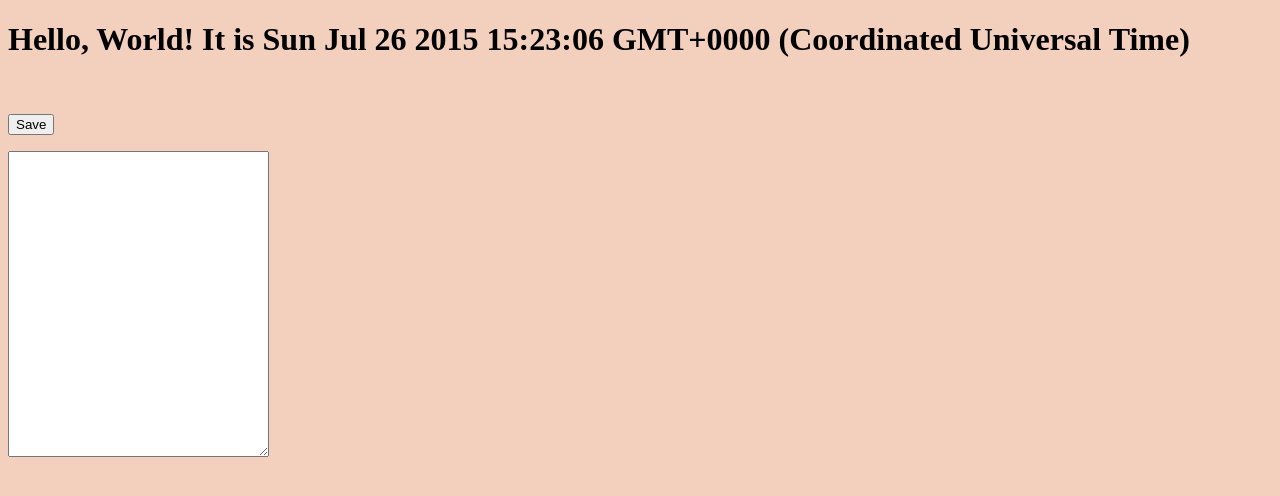
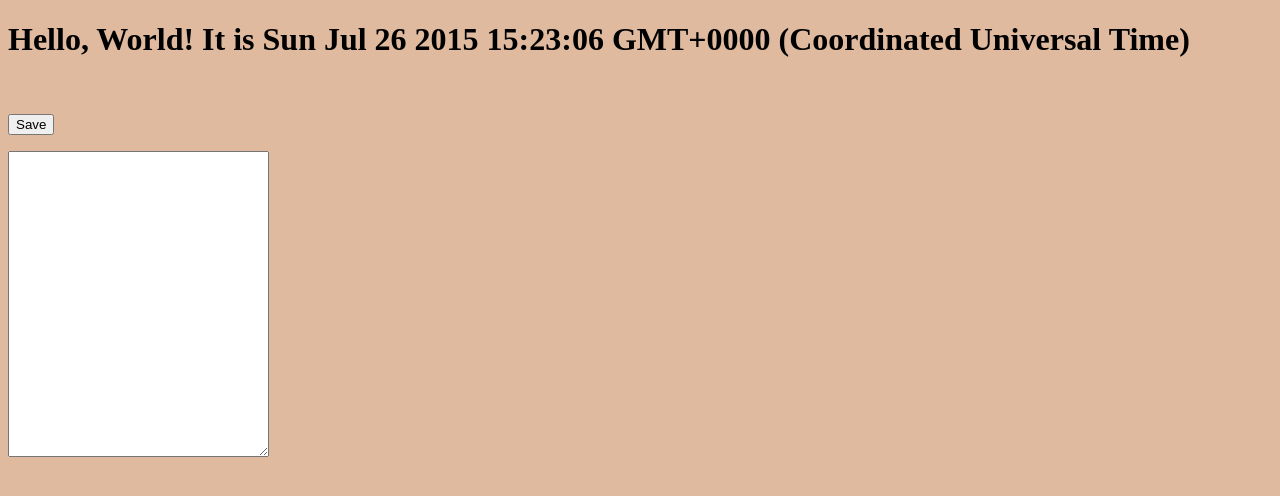
Before and after one commit to vovabob/chrome-apps, a browser extension: page notes/index.html in a window 1280 px wide. Drawn offline with Linux system fonts and the light colour scheme.

Commit message:
Changes to be committed: 	modified:   notes/styles.css

```diff
--- a/notes/styles.css
+++ b/notes/styles.css
@@ -1,3 +1,3 @@
 html {
-  background: hsla(20, 70%, 70%, 0.5);
+  background: hsla(25, 50%, 75%, 1);
 }
```
